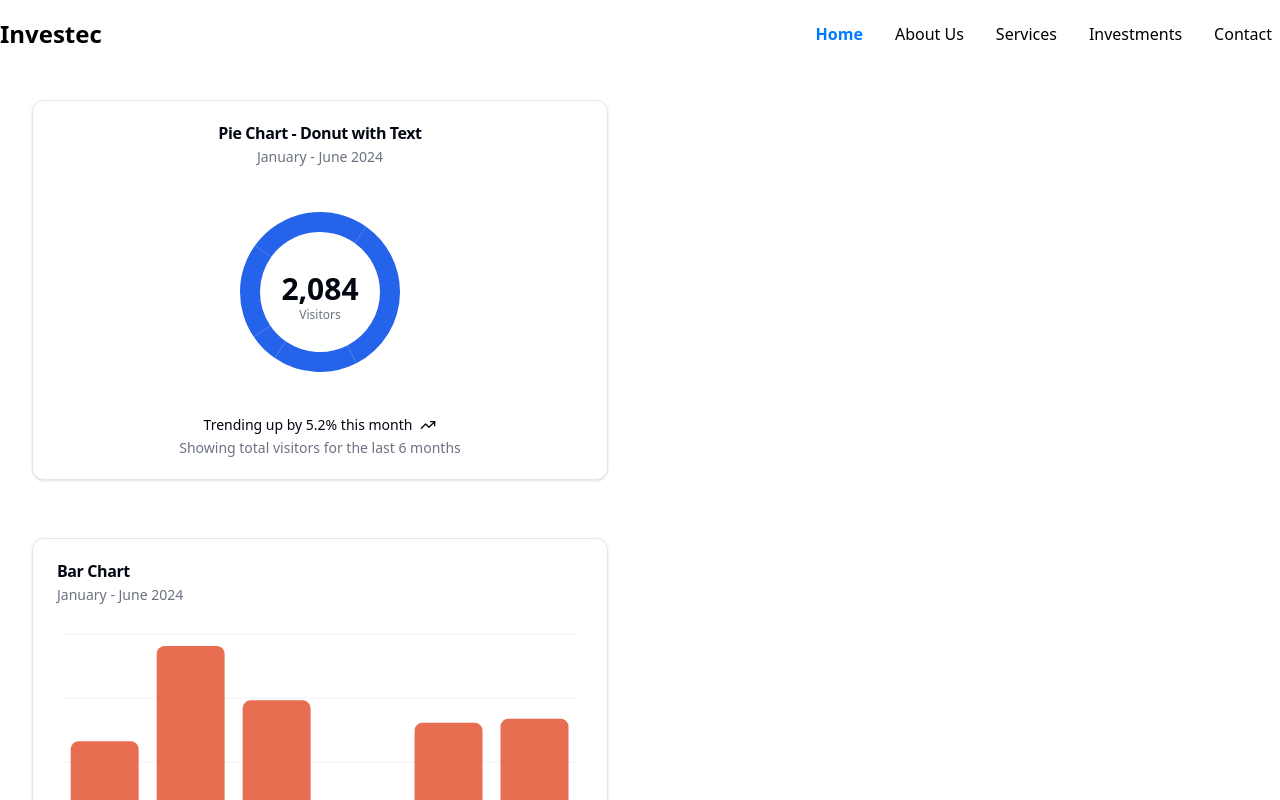
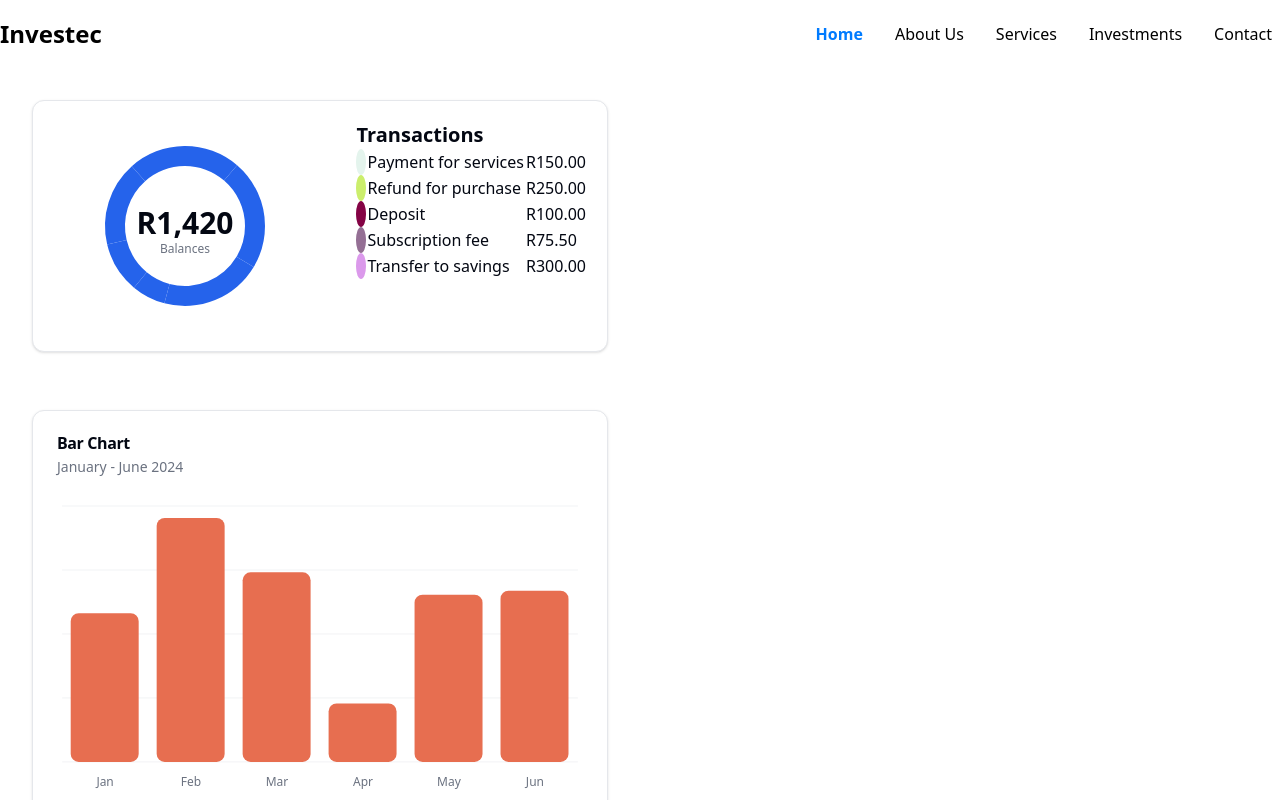
Before and after one commit to T-Charl/InvestecHack, a React (Vite) app in the folder TeachWealth-Frontend/: page / in a window 1280 px wide. Shown: the top 800 px of the page. Built offline with nearby package versions, Linux system fonts and the light colour scheme.

Commit message:
Account Chart waiting on API

```diff
--- a/TeachWealth-Frontend/src/components/Dashboard/Account/AccountChart.tsx
+++ b/TeachWealth-Frontend/src/components/Dashboard/Account/AccountChart.tsx
@@ -17,16 +17,47 @@ import {
   import { Pie, PieChart, Label } from "recharts";
 
   type Props = {};
+  const chartData = [
+    { category: "Accounts", desktop: 120, mobile: 80 },
+    { category: "Balances", desktop: 200, mobile: 140 },
+    { category: "Transactions", desktop: 150, mobile: 110 },
+    { category: "Transfers", desktop: 90, mobile: 50 },
+    { category: "Beneficiary Payments", desktop: 60, mobile: 30 },
+    { category: "Statements", desktop: 180, mobile: 90 },
+    { category: "Tax Certificates", desktop: 75, mobile: 45 },
+  ];
+  const transactions = [
+      { id: 1, amount: 150.00, date: '2024-09-01', description: 'Payment for services' },
+      { id: 2, amount: 250.00, date: '2024-09-02', description: 'Refund for purchase' },
+      { id: 3, amount: 100.00, date: '2024-09-03', description: 'Deposit' },
+      { id: 4, amount: 75.50, date: '2024-09-04', description: 'Subscription fee' },
+      { id: 5, amount: 300.00, date: '2024-09-05', description: 'Transfer to savings' },
+    ];
+
+    const getRandomColor = () => {
+        const randomColor = Math.floor(Math.random() * 16777215).toString(16);
+        return `#${randomColor}`;
+      };
+    const TransactionTable = () => {
+        return (
+          <section style={{ padding: '10px' }}>
+            <h1 className="text-xl font-bold">Transactions</h1>
+            <table style={{}}>
+              <tbody>
+                {transactions.map(transaction => (
+                  <tr key={transaction.id}>
+                    <td style={{backgroundColor:  getRandomColor(), width: '10px', height: '10px', borderRadius: '50%'}}>{}</td>
+                    <td style={{ }}>{transaction.description}</td>
+                    <td style={{ }}>R{transaction.amount.toFixed(2)}</td>
+                  </tr>
+                ))}
+              </tbody>
+            </table>
+          </section>
+        );
+      };
 
   const AccountChart = (props: Props) => {
-    const chartData = [
-      { month: "January", desktop: 186, mobile: 80 },
-      { month: "February", desktop: 305, mobile: 200 },
-      { month: "March", desktop: 237, mobile: 120 },
-      { month: "April", desktop: 73, mobile: 190 },
-      { month: "May", desktop: 209, mobile: 130 },
-      { month: "June", desktop: 214, mobile: 140 },
-    ];
 
     const chartConfig = {
       visitors: {
@@ -42,7 +73,7 @@ import {
       },
     } satisfies ChartConfig;
 
-    // Calculate total visitors (desktop + mobile) for all months
+    // Calculate total visitors (desktop + mobile) for all categories
     const totalVisitors = React.useMemo(() => {
       return chartData.reduce(
         (acc, curr) => acc + curr.desktop + curr.mobile,
@@ -52,12 +83,9 @@ import {
 
     return (
       <div>
-        <Card className="flex flex-col">
-          <CardHeader className="items-center pb-0">
-            <CardTitle>Pie Chart - Donut with Text</CardTitle>
-            <CardDescription>January - June 2024</CardDescription>
-          </CardHeader>
+        <Card className="flex flex-row">
           <CardContent className="flex-1 pb-0">
+
             <ChartContainer
               config={chartConfig}
               className="mx-auto aspect-square max-h-[250px]"
@@ -70,7 +98,7 @@ import {
                 <Pie
                   data={chartData}
                   dataKey="desktop"
-                  nameKey="month"
+                  nameKey="category"
                   innerRadius={60}
                   outerRadius={80}
                   strokeWidth={5}
@@ -86,20 +114,21 @@ import {
                             textAnchor="middle"
                             dominantBaseline="middle"
                           >
+                             <tspan
+                              x={viewBox.cx}
+                              y={(viewBox.cy || 0) + 24}
+                              className="fill-muted-foreground"
+                            >
+                              Balances
+                            </tspan>
                             <tspan
                               x={viewBox.cx}
                               y={viewBox.cy}
                               className="fill-foreground text-3xl font-bold"
                             >
-                              {totalVisitors.toLocaleString()}
+                              R{totalVisitors.toLocaleString()}
                             </tspan>
-                            <tspan
-                              x={viewBox.cx}
-                              y={(viewBox.cy || 0) + 24}
-                              className="fill-muted-foreground"
-                            >
-                              Visitors
-                            </tspan>
+
                           </text>
                         );
                       }
@@ -109,16 +138,13 @@ import {
               </PieChart>
             </ChartContainer>
           </CardContent>
-          <CardFooter className="flex-col gap-2 text-sm">
-            <div className="flex items-center gap-2 font-medium leading-none">
-              Trending up by 5.2% this month <TrendingUp className="h-4 w-4" />
-            </div>
-            <div className="leading-none text-muted-foreground">
-              Showing total visitors for the last 6 months
-            </div>
-          </CardFooter>
+          <section style={{padding: '10px'}}>
+            <ul className="" style={{justifyContent: "center", alignItems: "center"}}>
+                <TransactionTable/>
+            </ul>
+        </section>
         </Card>
-      </div>
+       </div>
     );
   };
 
```
